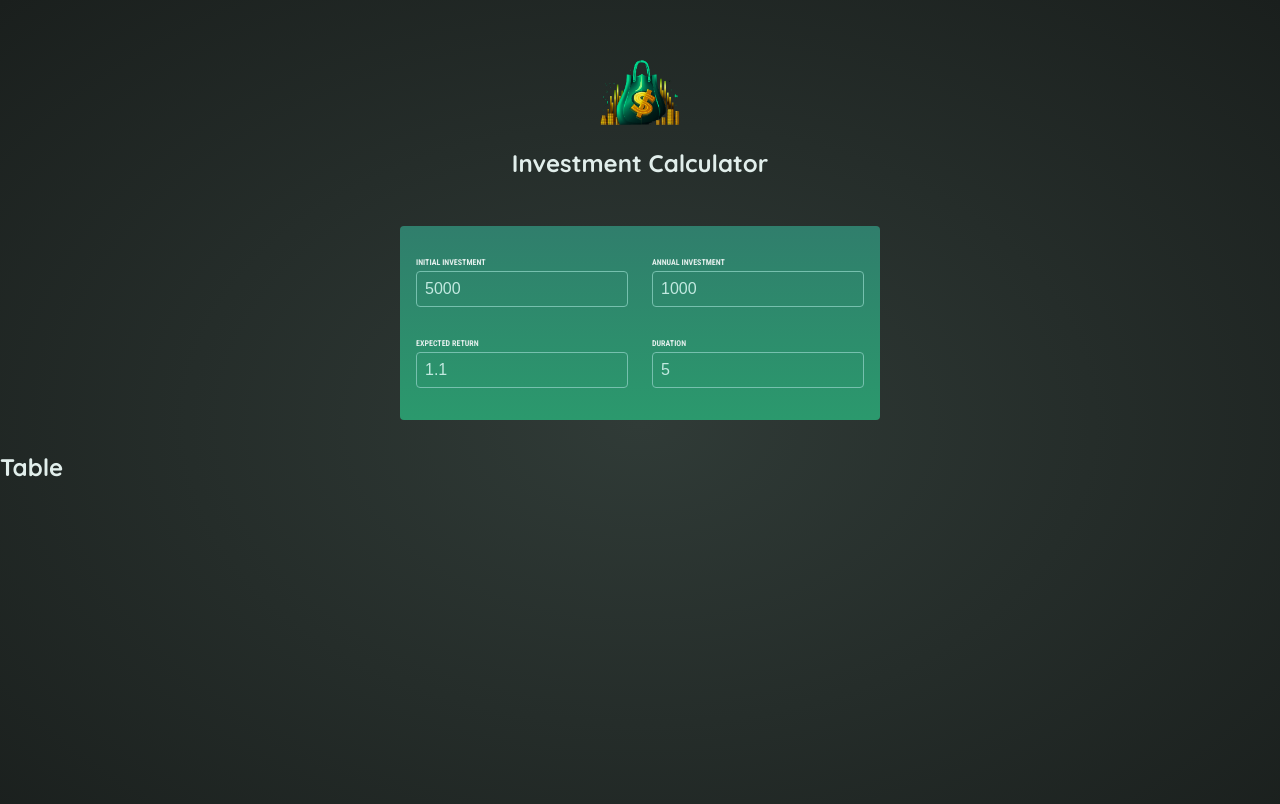
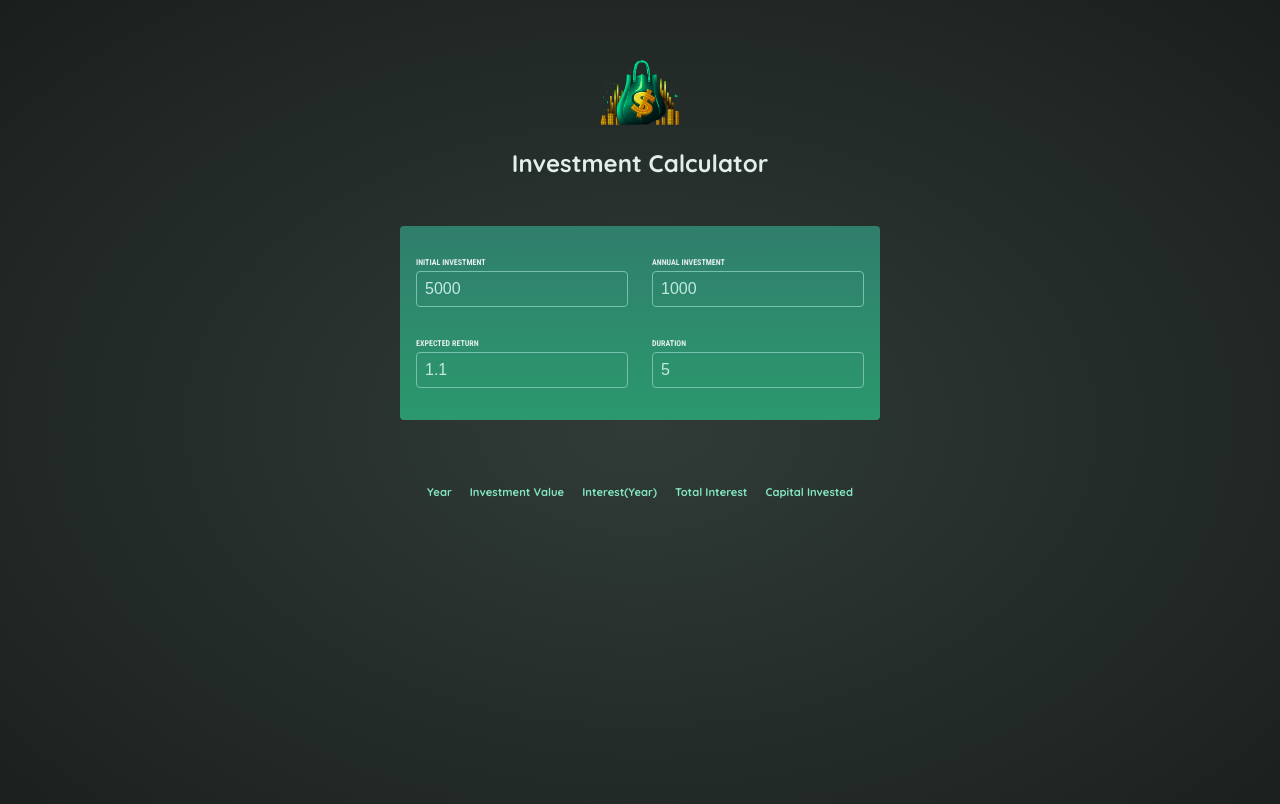
Before and after one commit to jacquelyn-bradshaw/react-investment-calculator, a React (Vite) app: page / in a window 1280 px wide. Shown: the top 804 px of the page. Built offline with nearby package versions, Linux system fonts and the light colour scheme.

Commit message:
user data passed to results table component

```diff
--- a/src/App.jsx
+++ b/src/App.jsx
@@ -1,14 +1,32 @@
+import { useState } from "react";
+
 import Header from "./Components/Header";
 import UserInput from "./Components/UserInput";
 import ResultsTable from "./Components/ResultsTable";
 
 function App() {
+  const [userInput, setUserInput] = useState({
+    initialInvestment: 5000,
+    annualInvestment: 1000,
+    expectedReturn: 1.1,
+    duration: 5
+  });
+
+  function changeUserInput(identifier, value) {
+    setUserInput(prevUserInput => {
+      return {
+        ...prevUserInput,
+        [identifier]: +value
+      };
+    });
+  }
+
   return (
-    <main>
+    <>
       <Header />
-      <UserInput />
-      <ResultsTable />
-    </main>
+      <UserInput changeUserInput={changeUserInput} userInput={userInput}/>
+      <ResultsTable userInput={userInput}/>
+    </>
   )
 }
 
--- a/src/Components/ResultsTable.jsx
+++ b/src/Components/ResultsTable.jsx
@@ -1,5 +1,22 @@
-export default function ResultsTable () {
-  return <div>
-    <h2>Table</h2>
-  </div>
+import {calculateInvestmentResults } from "../util/investment.js"
+
+export default function ResultsTable ({userInput}) {
+  const calculatedInvestment = calculateInvestmentResults(userInput);
+
+  console.log(calculatedInvestment);
+
+  return <table id="result">
+    <thead>
+      <tr>
+        <th>Year</th>
+        <th>Investment Value</th>
+        <th>Interest(Year)</th>
+        <th>Total Interest</th>
+        <th>Capital Invested</th>
+      </tr>
+    </thead>
+    <tbody>
+        {calculatedInvestment.map((year) => {<tr><td>year</td></tr>})}
+    </tbody>
+  </table>
 }
--- a/src/Components/UserInput.jsx
+++ b/src/Components/UserInput.jsx
@@ -1,38 +1,22 @@
-import { useState } from "react";
-
-export default function UserInput () {
-  const [userInput, setUserInput] = useState({
-    initialInvestment: 5000,
-    annualInvestment: 1000,
-    expectedReturn: 1.1,
-    duration: 5
-  });
-
-  function changeUserInput (identifier, value) {
-    setUserInput(prevUserInput => {
-      return {
-        ...prevUserInput,
-        [identifier]: value
-      };
-    });
-  }
-
+export default function UserInput ({changeUserInput, userInput}) {
   return <section id="user-input">
     <div className="input-group">
       <p>
         <label>Initial Investment</label>
         <input
           type="number"
-          onChange={(event)=>{changeUserInput("initialInvestment", event.target.value)}}
+          required
           value={userInput.initialInvestment}
+          onChange={(event)=>changeUserInput("initialInvestment", event.target.value)}
         />
       </p>
       <p>
         <label>Annual Investment</label>
         <input
           type="number"
-          onChange={(event)=>{changeUserInput("annualInvestment", event.target.value)}}
+          required
           value={userInput.annualInvestment}
+          onChange={(event)=>changeUserInput("annualInvestment", event.target.value)}
         />
       </p>
     </div>
@@ -42,16 +26,18 @@ export default function UserInput () {
         <input
           type="number"
           step="0.01"
-          onChange={(event)=>{changeUserInput("expectedReturn", event.target.value)}}
+          required
           value={userInput.expectedReturn}
+          onChange={(event)=>changeUserInput("expectedReturn", event.target.value)}
         />
       </p>
       <p>
         <label>Duration</label>
         <input
           type="number"
-          onChange={(event)=>{changeUserInput("duration", event.target.value)}}
+          required
           value={userInput.duration}
+          onChange={(event)=>changeUserInput("duration", event.target.value)}
         />
       </p>
     </div>
```
